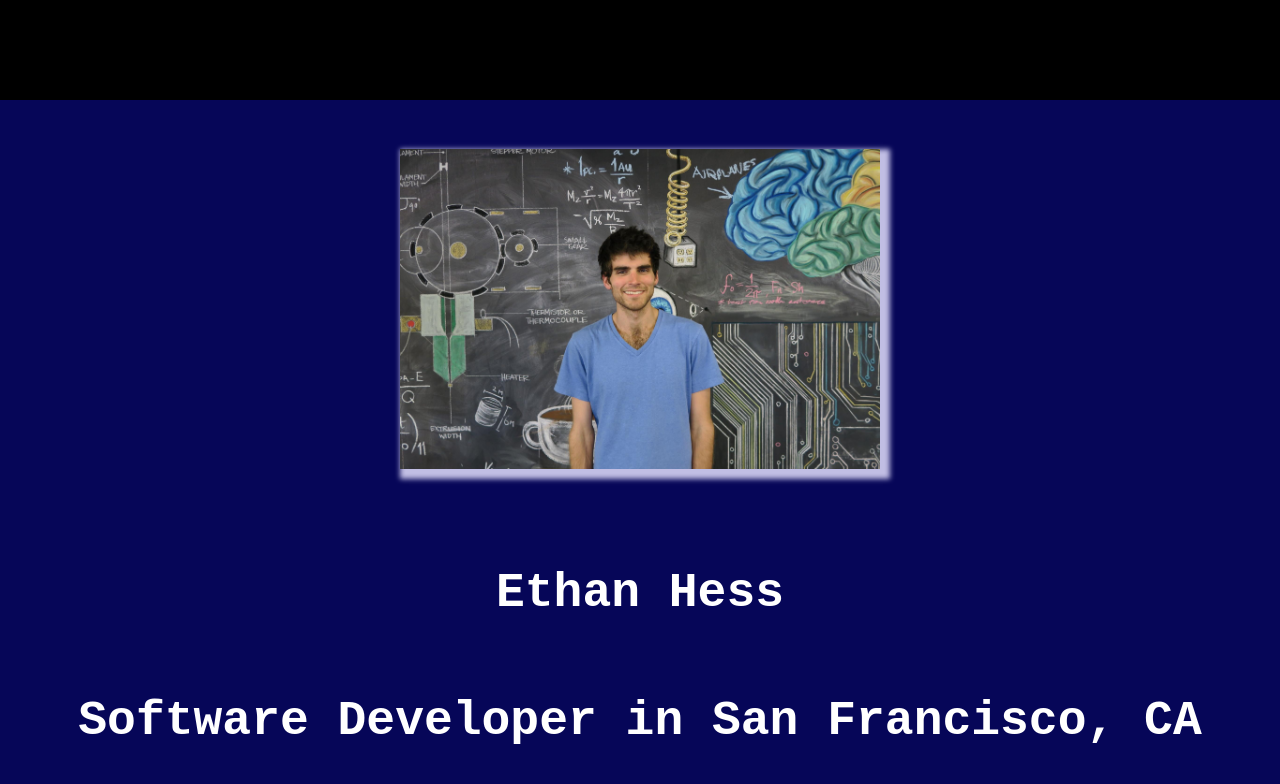
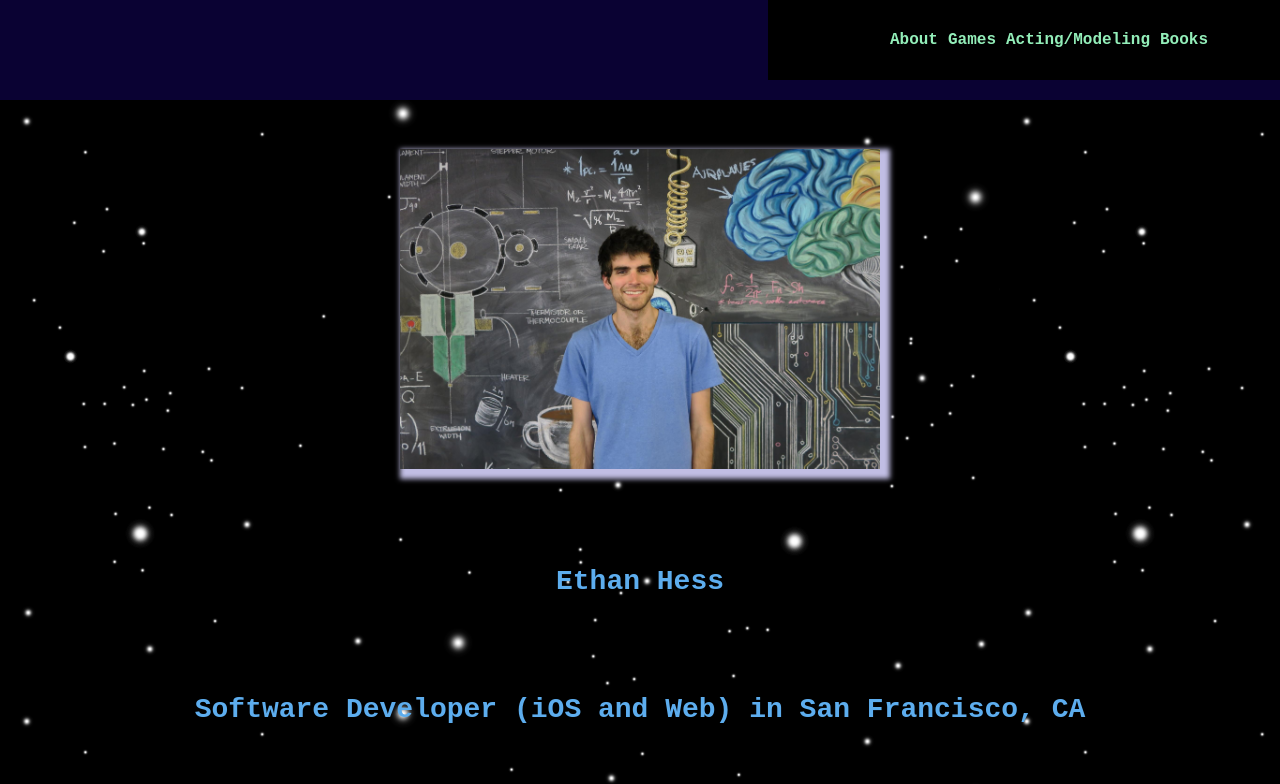
Before and after one commit to EthanHess/Personal, a React (Create React App) app in the folder Personal-portfolio/ethans-page/: page / in a window 1280 px wide. Shown: the top 784 px of the page. Built offline with nearby package versions, Linux system fonts and the light colour scheme.

Commit message:
adds navbar list items

```diff
--- a/Personal-portfolio/ethans-page/src/App.css
+++ b/Personal-portfolio/ethans-page/src/App.css
@@ -1,7 +1,36 @@
 .header_class {
   height: 100px;
   width: 100%;
+  /* background: black;  */
+  background: rgb(10, 2, 51);
+}
+
+.right_nav_items {
+  display: flex;
+  flex-direction: row;
+  justify-content: space-evenly;
+  color: white;
+  width: 40%;
+  margin-left: 60%;
+  height: 80px;
+  /* margin-top: 10px;
+  margin-bottom: 10px;  */
   background: black;
+}
+
+.right_nav_items > ul {
+  display: flex;
+  flex-direction: row;
+  justify-content: space-evenly;
+  list-style: none;
+}
+
+.right_nav_items > ul > li {
+  margin: auto;
+  margin-left: 10px;
+  font-family: 'Courier New', Courier, monospace;
+  color: rgb(147, 238, 185);
+  font-weight: bold;
 }
 
 .intro_container > img {
@@ -14,11 +43,11 @@
 .intro_container > p {
   height: 30px;
   width: 100%;
-  color: white;
+  color: rgb(93, 173, 238);
   text-align: center;
   margin: auto;
   font-family: 'Courier New', Courier, monospace;
-  font-size: 48px;
+  font-size: 28px;
   font-weight: bold;
 }
 
@@ -28,6 +57,7 @@
   background: rgb(6, 6, 88);
   display: flex;
   flex-direction: column;
+  background: url('Images/MainPageBackground.png')
 }
 
 .first_tabs {
--- a/Personal-portfolio/ethans-page/src/App.js
+++ b/Personal-portfolio/ethans-page/src/App.js
@@ -26,15 +26,22 @@ class App extends Component {
     return (
       <div className="App">
         <div className="header_class">
-
+            <div className="right_nav_items">
+              <ul>
+                <li>About</li>
+                <li>Games</li>
+                <li>Acting/Modeling</li>
+                <li>Books</li>
+              </ul>
+            </div>
         </div>
         <main className="main_body">
 
           <div className="intro_container">
             <img src={profile} alt=""/>
             <p>Ethan Hess</p>
-            <p>Software Developer in San Francisco, CA</p>
-            <p>(But also traveller of the world)</p>
+            <p>Software Developer (iOS and Web) in San Francisco, CA</p>
+            <p>Also traveller of the world, novelist, game designer, actor, model and some other things</p>
           </div>
 
           <div className="ios_work_container">
@@ -61,7 +68,7 @@ class App extends Component {
           </div>
 
           <div className="ios_personal_container">
-            <p>iOS Personal Work</p>
+            <p>iOS Personal Work $~ For Fun</p>
           </div>
           <div className="second_tabs">
             <div className="container_first_personal_one">
```
Also changed, not shown: Personal-portfolio/ethans-page/src/Images/MainPageBackground.png (added).
